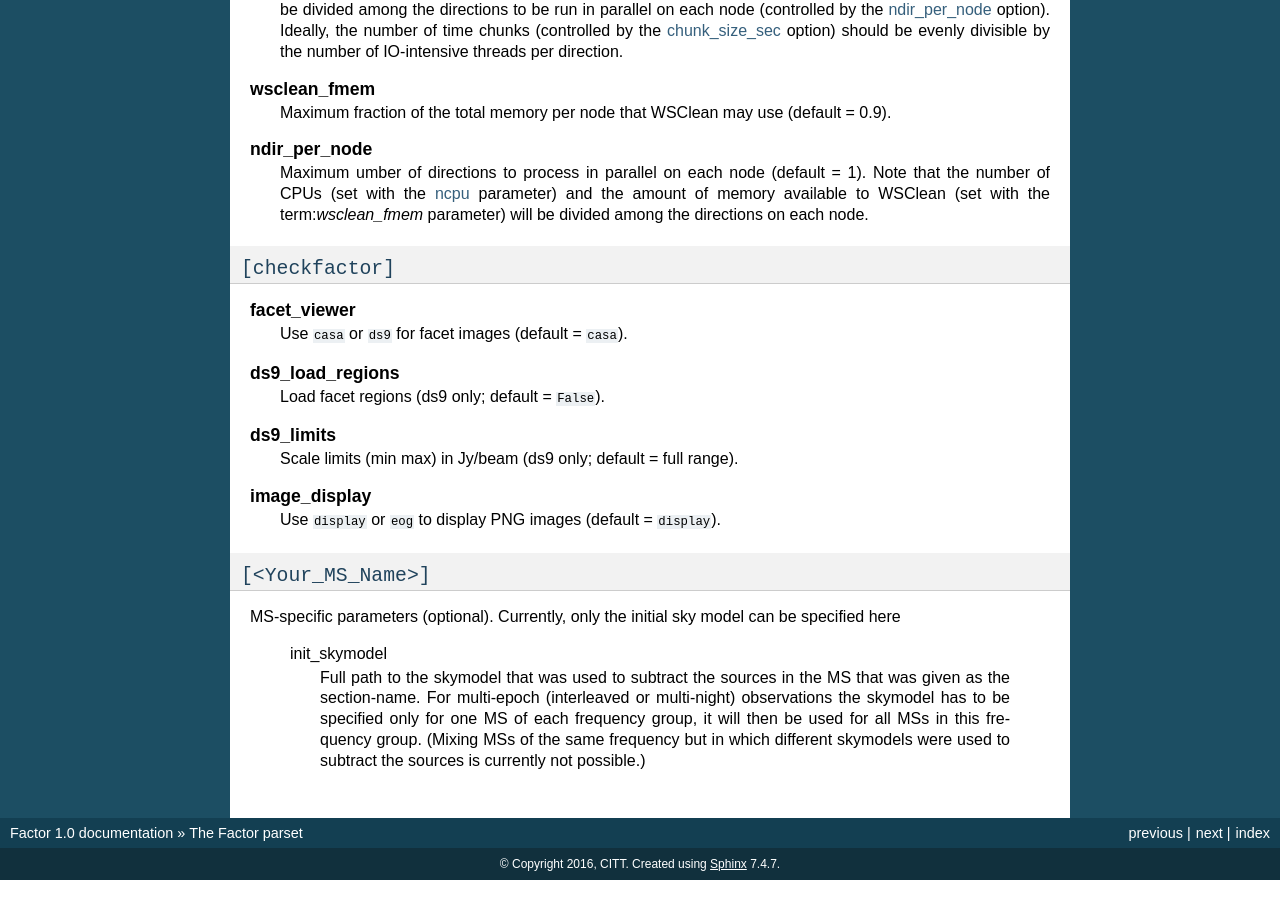
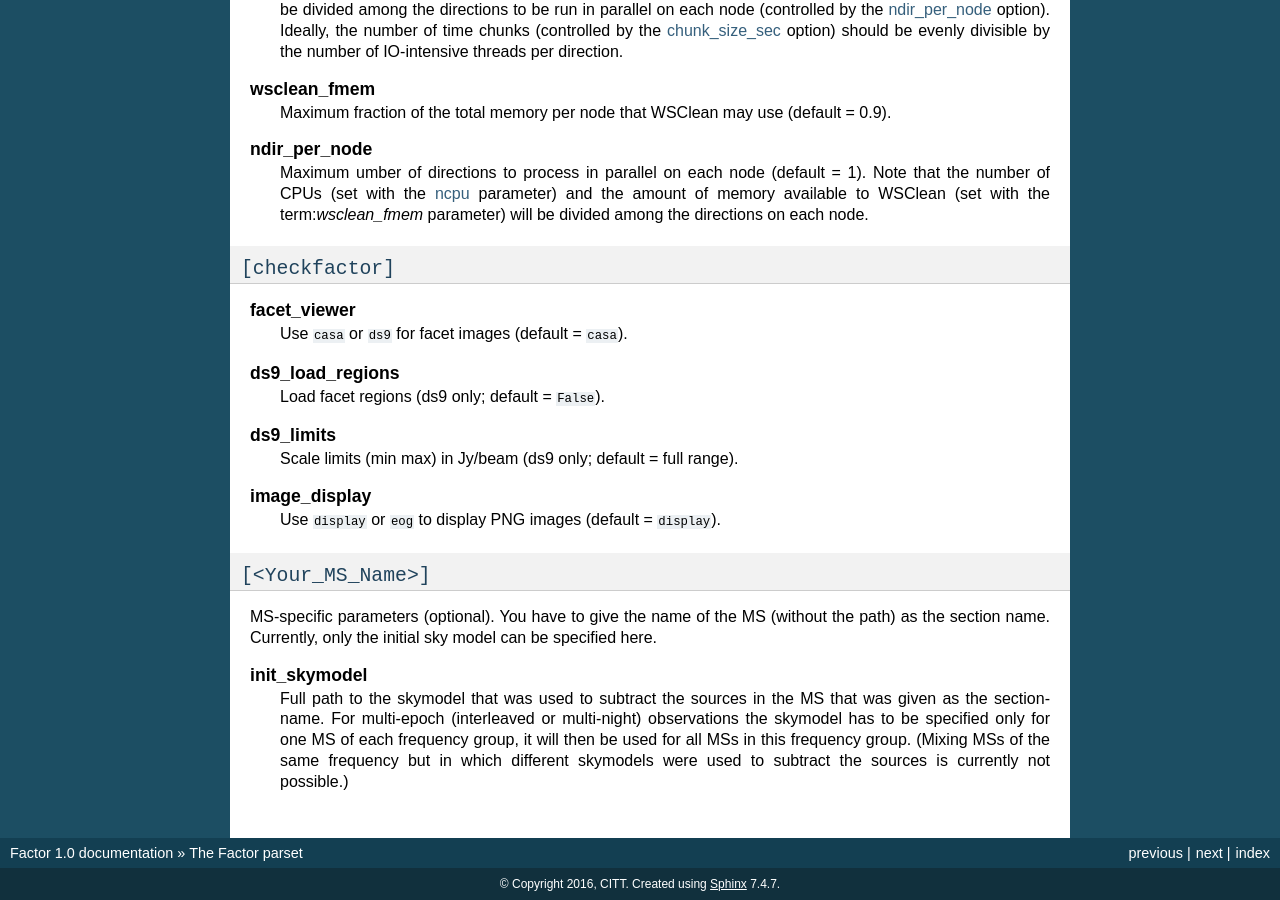
Before and after one commit to lofar-astron/factor, a Sphinx documentation site: the page built from docs/source/parset.rst, in a window 1280 px wide and 900 px high, scrolled down 6876 px. Built offline with Sphinx 7.4.7, drawn with Linux system fonts in a browser that asks for light colours.

Commit message:
Fixed .rst syntax

```diff
--- a/docs/source/parset.rst
+++ b/docs/source/parset.rst
@@ -456,10 +456,11 @@ The available options are described below under their respective sections.
 ``[<Your_MS_Name>]``
 -----------------
 
+MS-specific parameters (optional). You have to give the name of the MS (without
+the path) as the section name. Currently, only the initial sky model can
+be specified here.
+
 .. glossary::
-
-MS-specific parameters (optional). Currently, only the initial sky model can
-be specified here
 
     init_skymodel
         Full path to the skymodel that was used to subtract the sources in the
```
